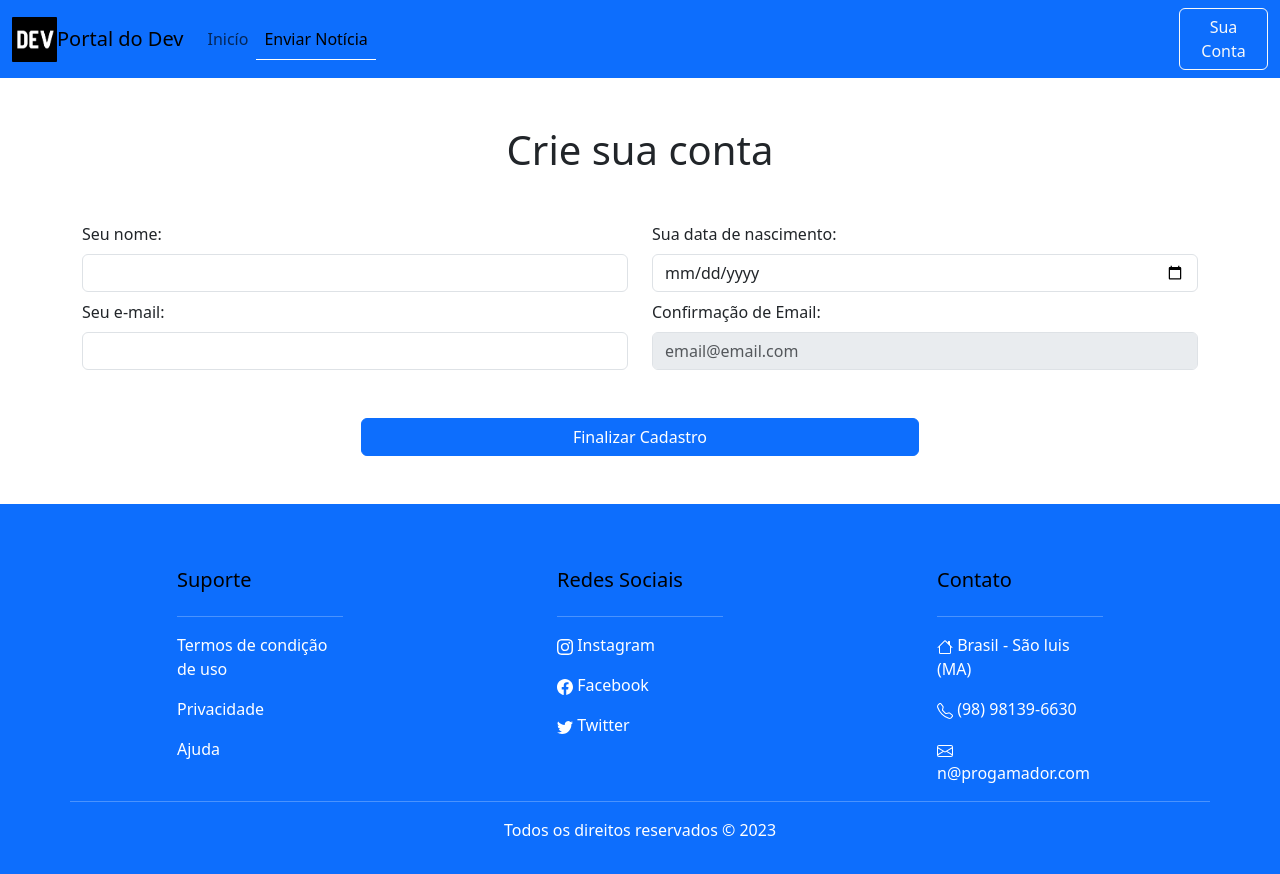
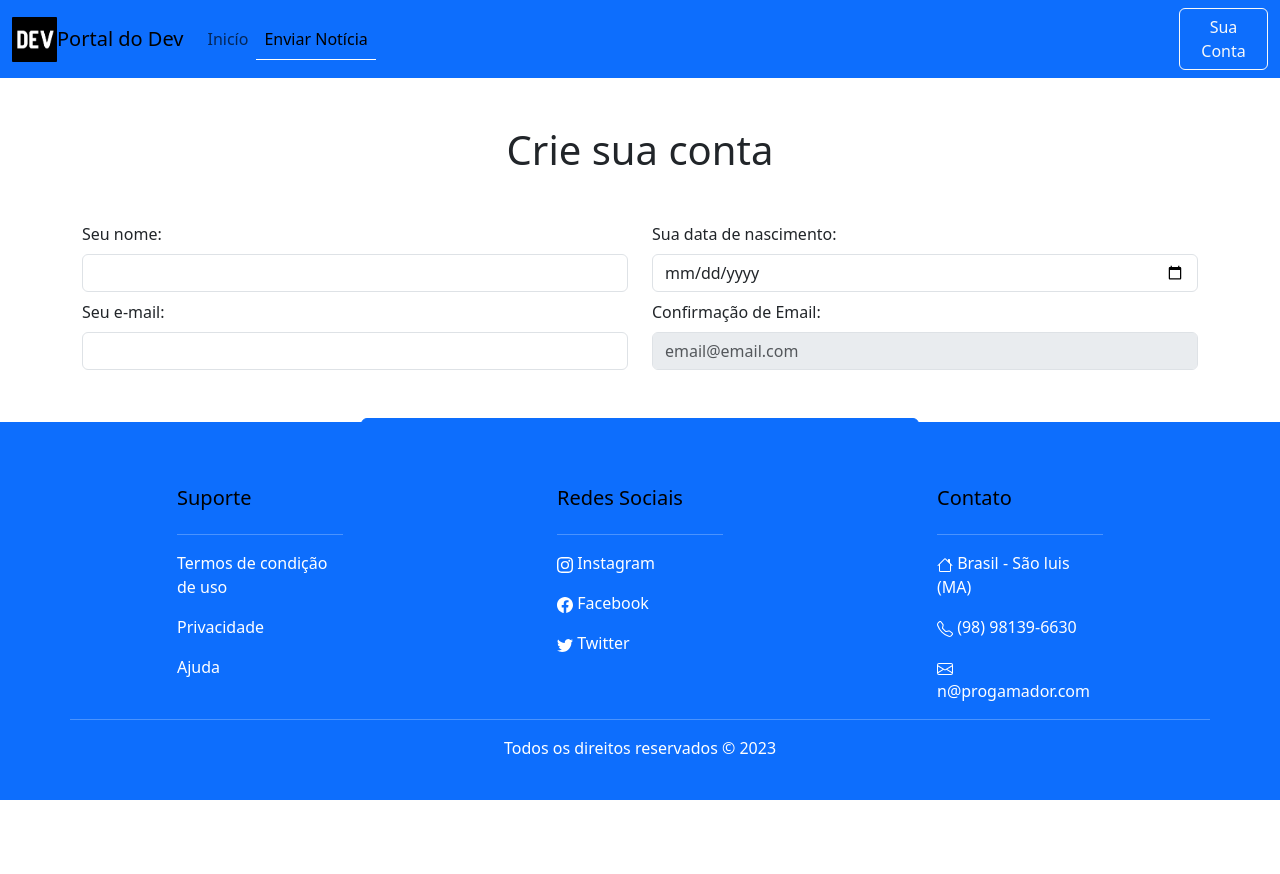
Before and after one commit to Fulustrecodosanzois/manutencao_noticias, a plain HTML site: page pages/cadastro.html in a window 1280 px wide. After the commit the page ends 800 px from the top, so only its background shows below. Drawn offline with nearby package versions, Linux system fonts and the light colour scheme.

Commit message:
finalizado

```diff
--- a/pages/cadastro.html
+++ b/pages/cadastro.html
@@ -72,7 +72,7 @@
       </section>
   </main>
 
-  <footer class=" bg-primary text-white pt-5 pb-4 mt-5">
+  <footer class=" bg-primary text-white pt-5 pb-4 mt-5 fixed-bottom">
     <div class=" container text-center text-md-start">
       <div class="row text-center text-md-start">
         <div class=" col-md-2 col-lg-2 col-xl-2 mx-auto mt-3">
```
